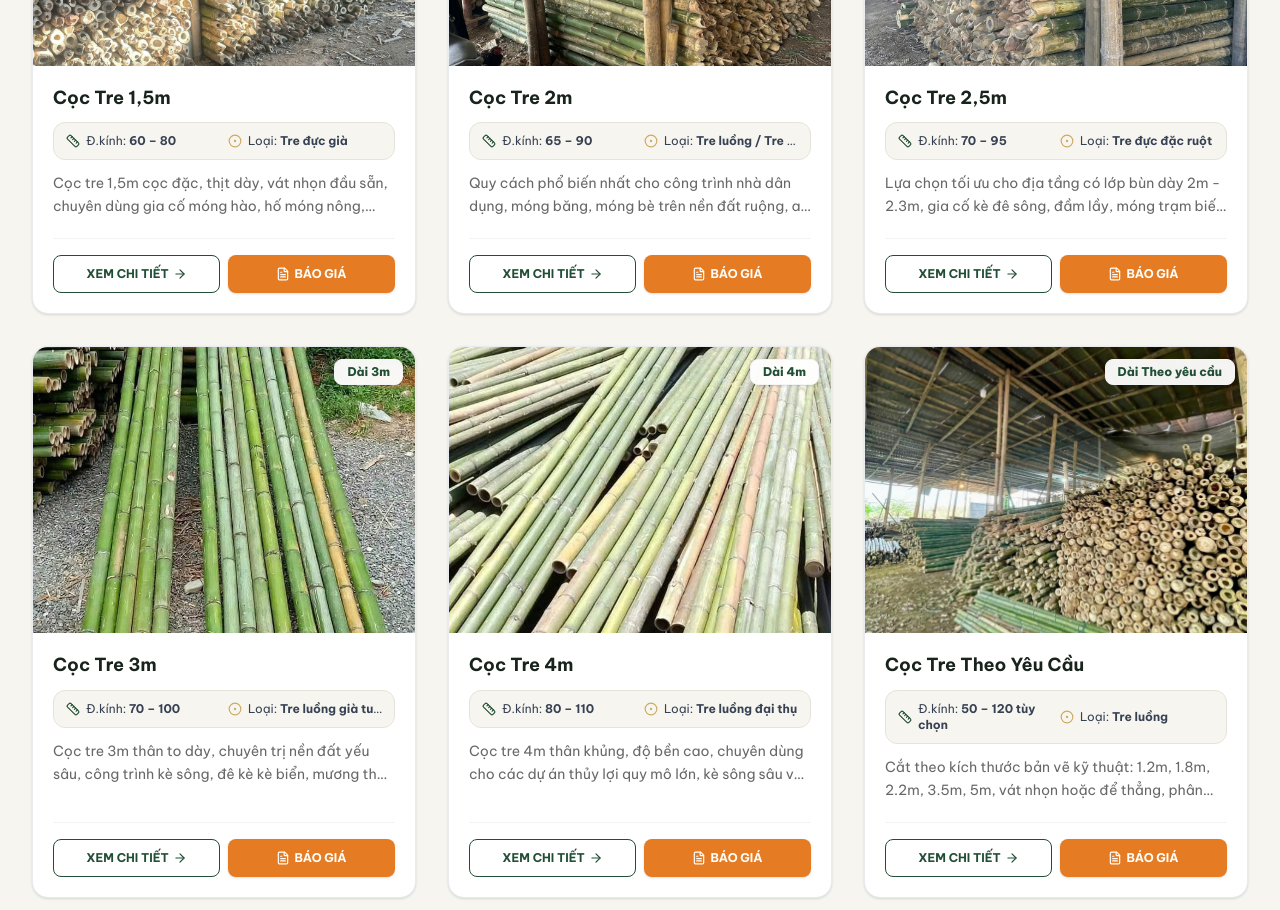
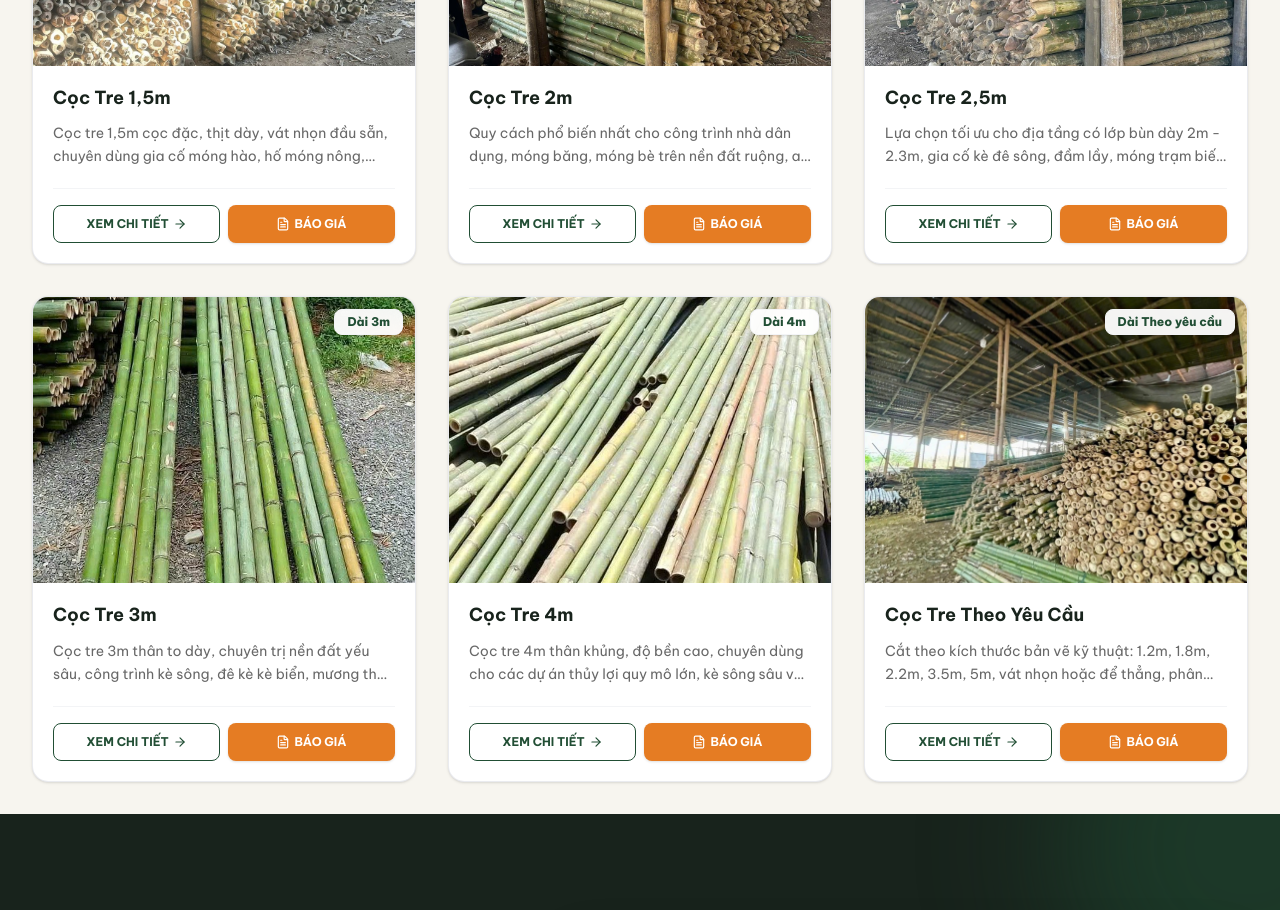
Before and after one commit to tgiahuy/coctre, a Next.js app in the folder frontend/: page /san-pham in a window 1280 px wide. Shown: the part 820-1730 px from the top of the page. Built offline with nearby package versions, Linux system fonts and the light colour scheme.

Commit message:
fix(ui): bo muc duong kinh va loai o the san pham

```diff
--- a/frontend/src/components/common/ProductCard.tsx
+++ b/frontend/src/components/common/ProductCard.tsx
@@ -3,7 +3,7 @@
 import React from "react";
 import Link from "next/link";
 import Image from "next/image";
-import { ArrowRight, FileText, Ruler, CircleDot } from "lucide-react";
+import { ArrowRight, FileText } from "lucide-react";
 import { Product } from "@/data/products";
 import { useQuoteModal } from "@/context/QuoteModalContext";
 
@@ -44,18 +44,6 @@ export default function ProductCard({ product }: ProductCardProps) {
             </h3>
           </Link>
 
-          {/* Key specs highlight */}
-          <div className="mt-3 grid grid-cols-2 gap-2 text-xs py-2.5 px-3 bg-[#F7F5EF] rounded-xl border border-[#E7E3D8]">
-            <div className="flex items-center gap-1.5 text-gray-700">
-              <Ruler className="w-3.5 h-3.5 text-[#214E34] shrink-0" />
-              <span>Đ.kính: <strong>{product.diameter}</strong></span>
-            </div>
-            <div className="flex items-center gap-1.5 text-gray-700">
-              <CircleDot className="w-3.5 h-3.5 text-[#CDAA63] shrink-0" />
-              <span className="truncate">Loại: <strong>{product.bambooType.split(',')[0]}</strong></span>
-            </div>
-          </div>
-
           <p className="mt-3 text-xs sm:text-sm text-[#686868] line-clamp-2 leading-relaxed">
             {product.shortDescription}
           </p>
```
